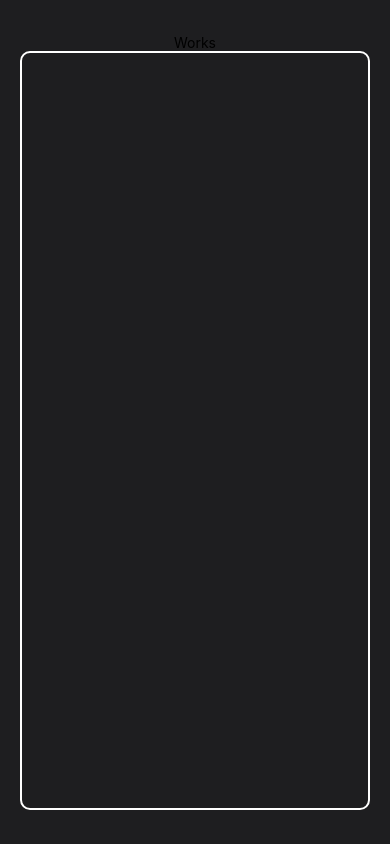
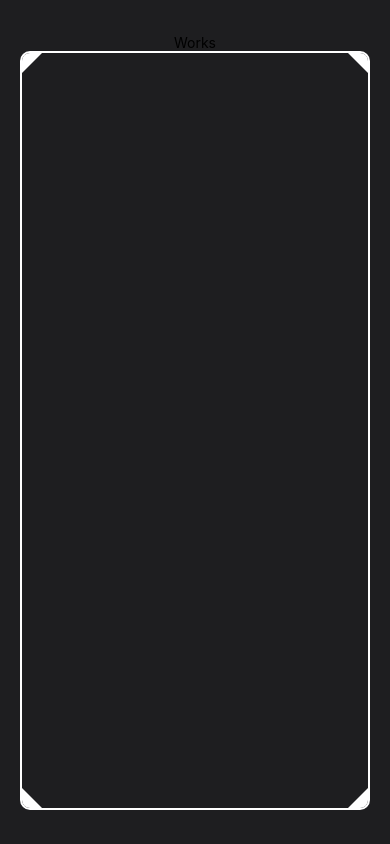
Before and after one commit to GracilianoOG/dio-native-lambo, a React Native app: screen / in a window 390 px wide. Built offline with nearby package versions, Linux system fonts and the light colour scheme.

Commit message:
Decorate each corner with borders

```diff
--- a/src/screens/GarageScreen/index.tsx
+++ b/src/screens/GarageScreen/index.tsx
@@ -6,7 +6,18 @@ const GarageScreen = () => {
   return (
     <View style={styles.container}>
       <Text>Works</Text>
-      <View style={styles.cameraBox}></View>
+      <View style={styles.cameraBox}>
+        <View style={styles.triangleCorner}></View>
+        <View
+          style={[styles.triangleCorner, styles.triangleCornerTopRight]}
+        ></View>
+        <View
+          style={[styles.triangleCorner, styles.triangleCornerBottomLeft]}
+        ></View>
+        <View
+          style={[styles.triangleCorner, styles.triangleCornerBottomRight]}
+        ></View>
+      </View>
     </View>
   );
 };
--- a/src/screens/GarageScreen/styles.tsx
+++ b/src/screens/GarageScreen/styles.tsx
@@ -17,4 +17,29 @@ export const styles = StyleSheet.create({
     width: 350,
     height: "90%",
   },
+  triangleCorner: {
+    borderStyle: "solid",
+    borderTopWidth: 20,
+    borderRightWidth: 20,
+    borderTopColor: "#fff",
+    borderRightColor: "transparent",
+    height: 0,
+    position: "absolute",
+    width: 0,
+  },
+  triangleCornerTopRight: {
+    right: 0,
+    top: 0,
+    transform: [{ rotate: "90deg" }],
+  },
+  triangleCornerBottomLeft: {
+    bottom: 0,
+    left: 0,
+    transform: [{ rotate: "270deg" }],
+  },
+  triangleCornerBottomRight: {
+    bottom: 0,
+    right: 0,
+    transform: [{ rotate: "180deg" }],
+  },
 });
```
